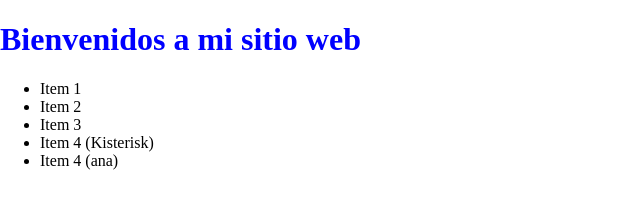
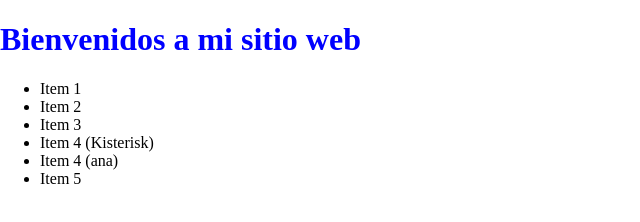
Before and after one commit to Kisterisk/bootcamp03, a plain HTML site: page index.html in a window 1280 px wide. Shown: the full height of the page, 0-640 px from the left. Drawn offline with Linux system fonts and the light colour scheme.

Commit message:
Agregue el item 5 a la lista

```diff
--- a/index.html
+++ b/index.html
@@ -15,6 +15,7 @@
         <li>Item 3</li>
         <li>Item 4 (Kisterisk)</li>
         <li>Item 4 (ana)</li>
+        <li>Item 5</li>
     </ul>
 
     <script src="js/main.js"></script>
```
